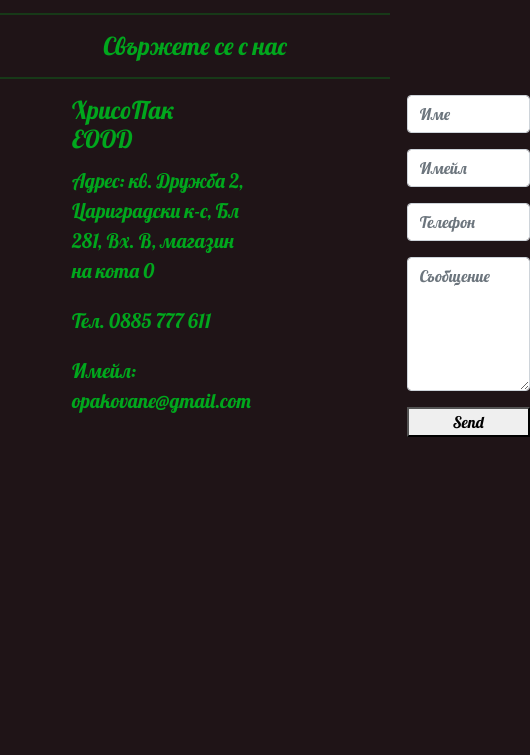
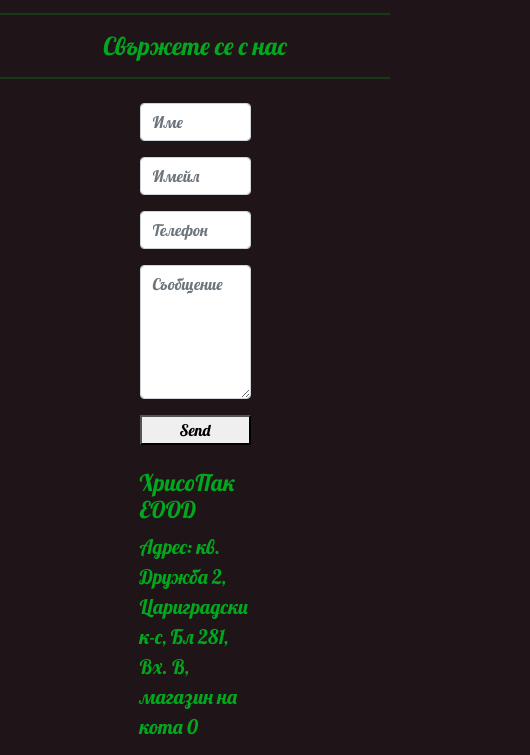
Before and after one commit to bolshed/hrisopack, a website: page contact.html in a window 390 px wide. Shown: the part 89-844 px from the top of the page, 530 px wide, since content can reach past the window. Drawn offline with nearby package versions, Linux system fonts and the light colour scheme.

Commit message:
fixed_form_responsivness

```diff
--- a/contact.html
+++ b/contact.html
@@ -46,10 +46,29 @@
         <hr class="hr-heading">
     </div>
 
-    <div class="container-fluid d-flex w-100 px-6">
+    <div class="container-fluidw-75 px-6 mt-4">
+        <div class="row d-flex flex-column flex-md-row align-items-center align-items-md-start">
+            <form class="col-12 col-lg-6 d-flex flex-column w-50" action="https://formspree.io/f/meqprqeg"
+                method="POST">
+                <!-- <label for="InputName">Your Name</label> -->
+                <input type="text" class="form-control mb-3" name="name" id="InputName" placeholder="Име" required>
+                <!-- <label for="email"></label> -->
+                <input type="email" name="_replyto" class="form-control mb-3" placeholder="Имейл" required>
+                <input type="tel" class="form-control mb-3" name="phone" placeholder="Телефон">
+                <textarea name="message" class="form-control  mb-3" rows="5" placeholder="Съобщение"
+                    required></textarea>
 
-        <div class="row mr-6">
-            <h2 class="col-6 mr-5" style="color: rgb(1, 167, 29);">ХрисоПак EOOD</h2>
+                <!-- </label> -->
+
+                <!-- your other form fields go here -->
+
+                <button type="submit">Send</button>
+                <br>
+            </form>
+
+
+            <div class="w-50">
+                <h3 style="color: rgb(1, 167, 29);">ХрисоПак EOOD</h3>
                 <p class="fs-5" style="color: rgb(1, 167, 29)"> Адрес: кв. Дружба 2, Цариградски к-с,
                     Бл 281, Вх. В, магазин на кота 0</p>
                 <p class="fs-5" style="color: rgb(1, 167, 29)">
@@ -59,21 +78,7 @@
                     Имейл: opakovane@gmail.com</p>
             </div>
 
-
-        <form class="col-6 d-flex flex-column w-50 ml-6" action="https://formspree.io/f/meqprqeg" method="POST">
-            <!-- <label for="InputName">Your Name</label> -->
-            <input type="text" class="form-control mb-3" name="name" id="InputName" placeholder="Име" required>
-            <!-- <label for="email"></label> -->
-            <input type="email" name="_replyto" class="form-control mb-3" placeholder="Имейл" required>
-            <input type="tel" class="form-control mb-3" name="phone" placeholder="Телефон">
-            <textarea name="message" class="form-control  mb-3" rows="5" placeholder="Съобщение" required></textarea>
-
-            <!-- </label> -->
-
-            <!-- your other form fields go here -->
-
-            <button type="submit">Send</button>
-        </form>
+        </div>
 
         <script src="https://cdn.jsdelivr.net/npm/popper.js@1.16.1/dist/umd/popper.min.js"
             integrity="sha384-9/reFTGAW83EW2RDu2S0VKaIzap3H66lZH81PoYlFhbGU+6BZp6G7niu735Sk7lN"
```
Also changed, not shown: catalog.html (+1 -1 lines), index.html (+10 -10 lines). Lines whose indentation alone changed are shown as unchanged.
